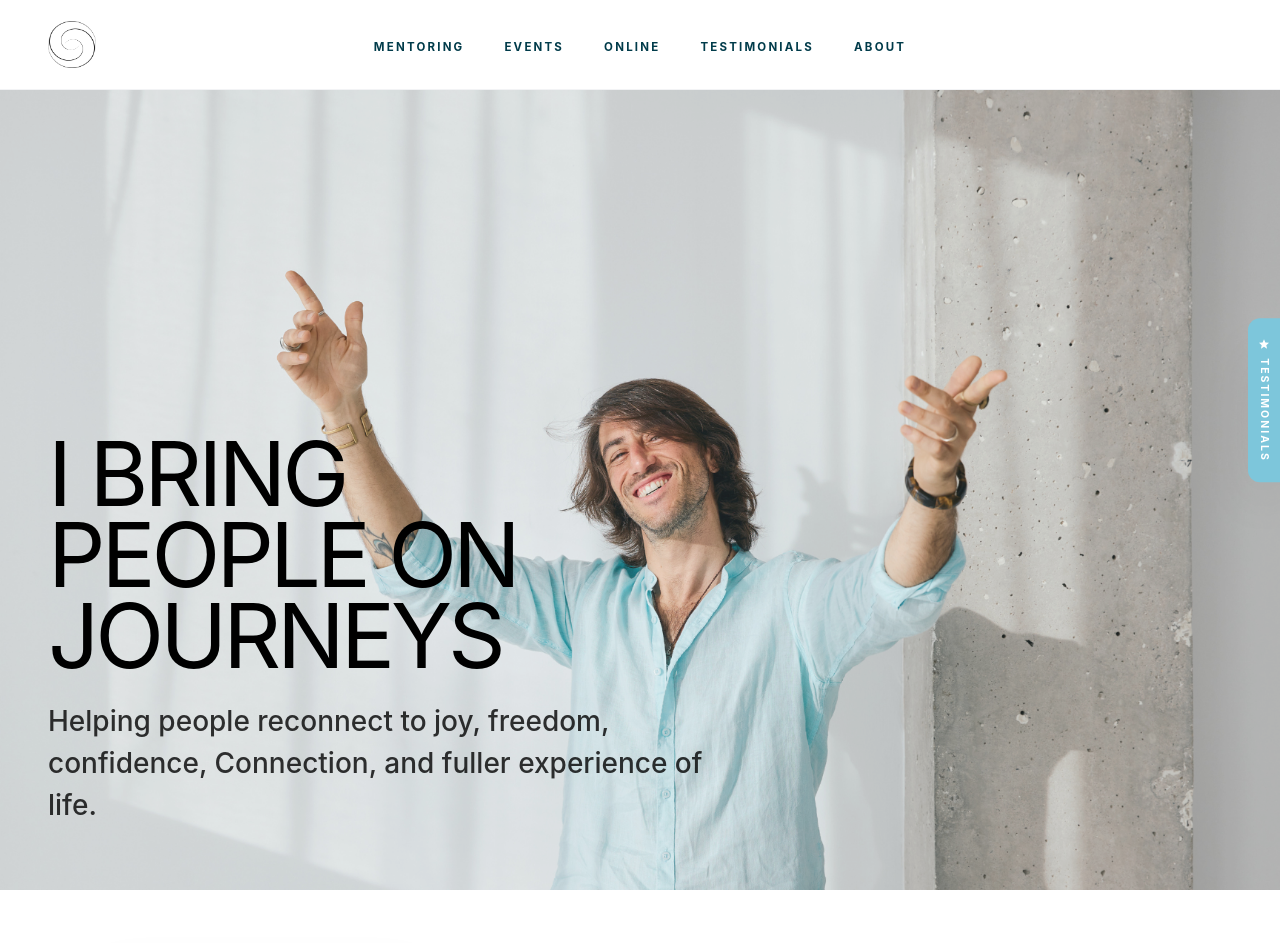
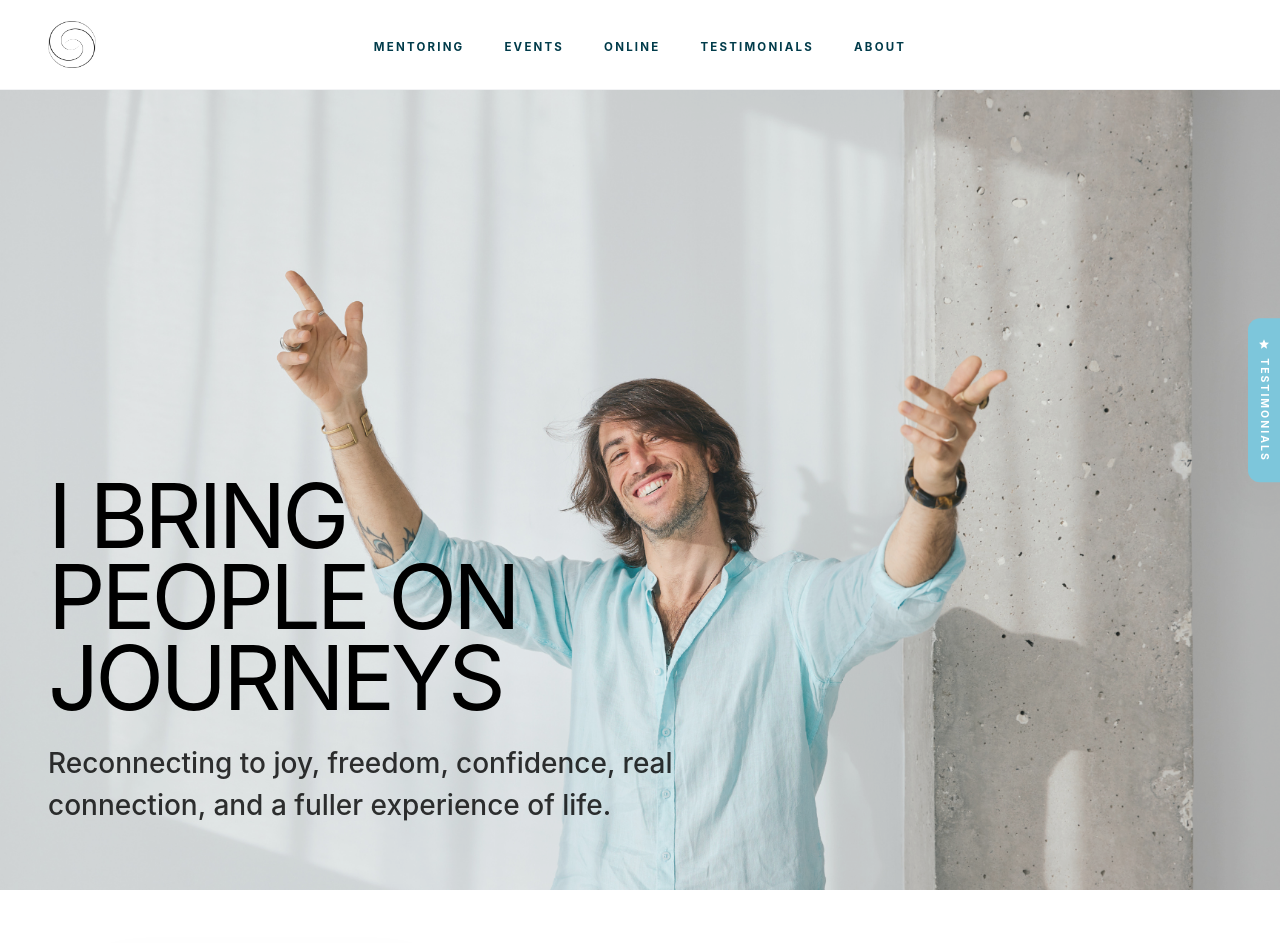
Before and after one commit to VasudevaOrg/GregorioWorld, a Next.js app: page /mentoring in a window 1280 px wide. Shown: the top 943 px of the page. Built offline with nearby package versions, Linux system fonts and the light colour scheme.

Commit message:
minor change 3

```diff
--- a/src/app/mentoring/page.js
+++ b/src/app/mentoring/page.js
@@ -169,7 +169,7 @@ export default function MentoringPage() {
               transition={{ duration: 0.8, delay: 0.3, ease: "easeOut" }}
               className="text-[16px] sm:text-[18px] md:text-[24px] lg:text-[26px] xl:text-[28px] text-black/80 font-medium max-w-2xl leading-snug md:leading-normal"
             >
-              Helping people reconnect to joy, freedom, confidence, Connection, and fuller experience of life.
+              Reconnecting to joy, freedom, confidence, real connection, and a fuller experience of life.
             </motion.p>
           </div>
         </div>
```
